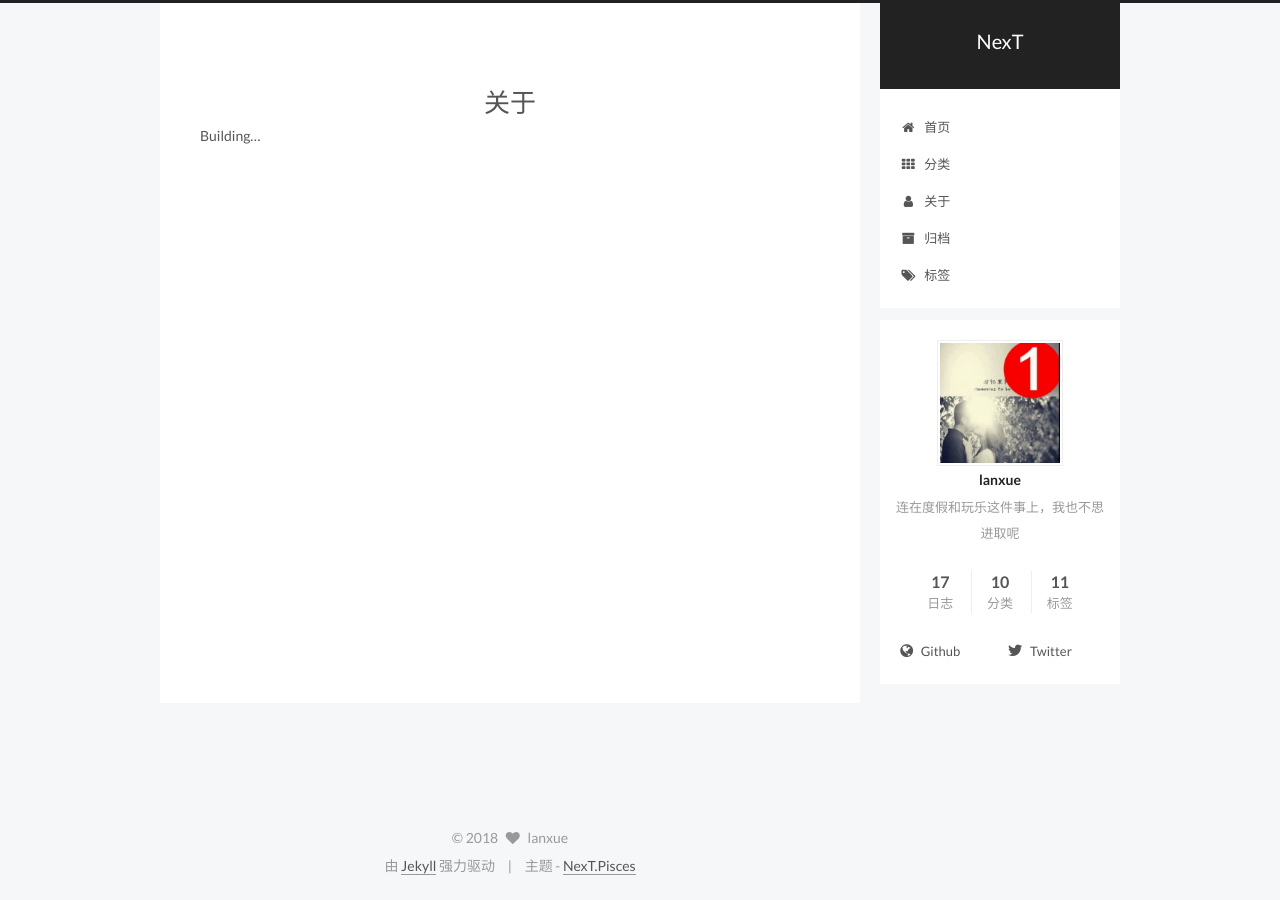
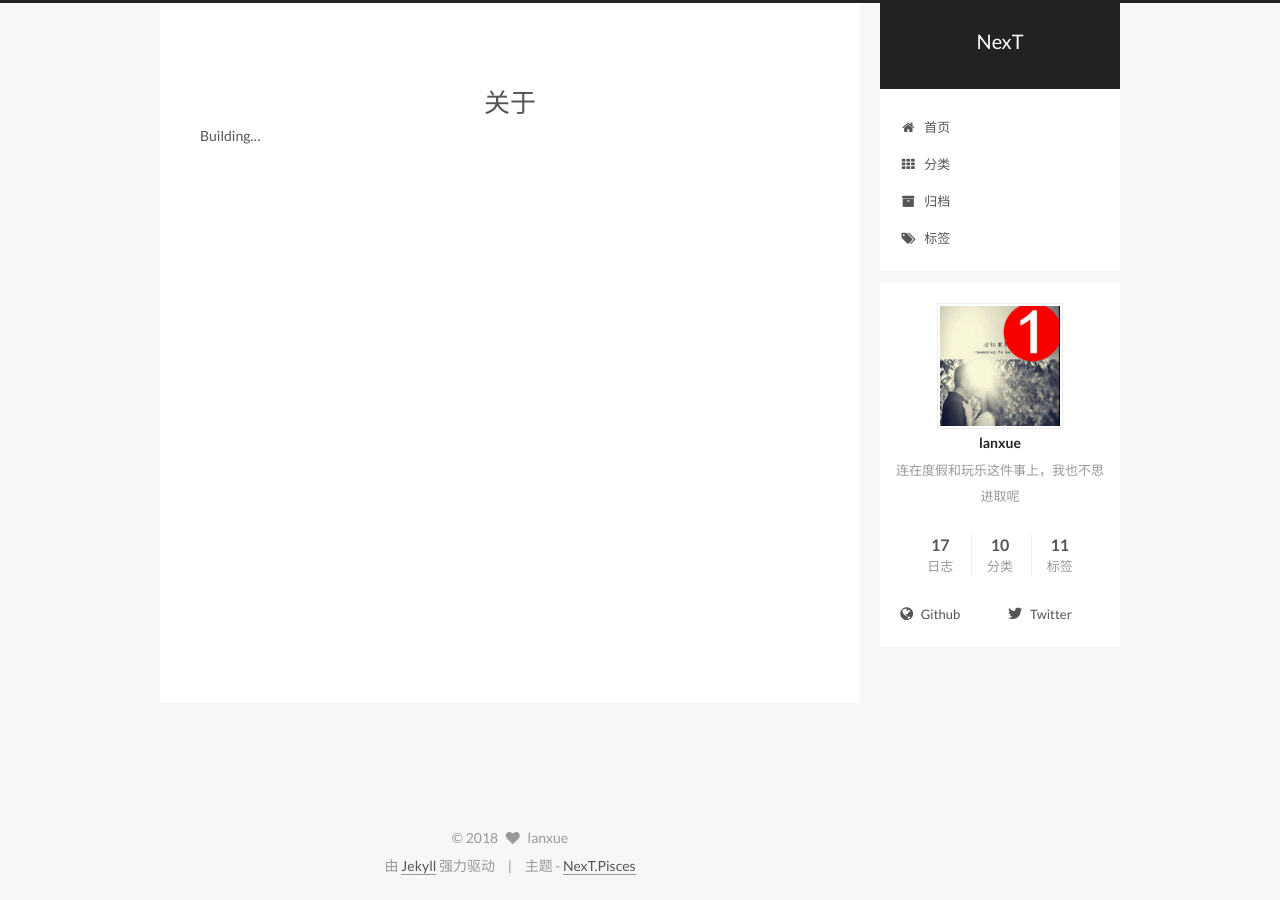
Before and after one commit to lanxue-of-33/lanxue-of-33.github.io, a Jekyll site: the page built from about/index.md, in a window 1280 px wide. Built offline with Jekyll 4.4.1, drawn with Linux system fonts in a browser that asks for light colours.

Commit message:
去除关于页面菜单

```diff
--- a/_config.yml
+++ b/_config.yml
@@ -125,8 +125,8 @@ menu:
   # categories: 分类
 
   # 关于
-  about: /about/
-  # about: 关于
+  #about: /about/
+
 
   # 归档页
   archives: /archives/
```
